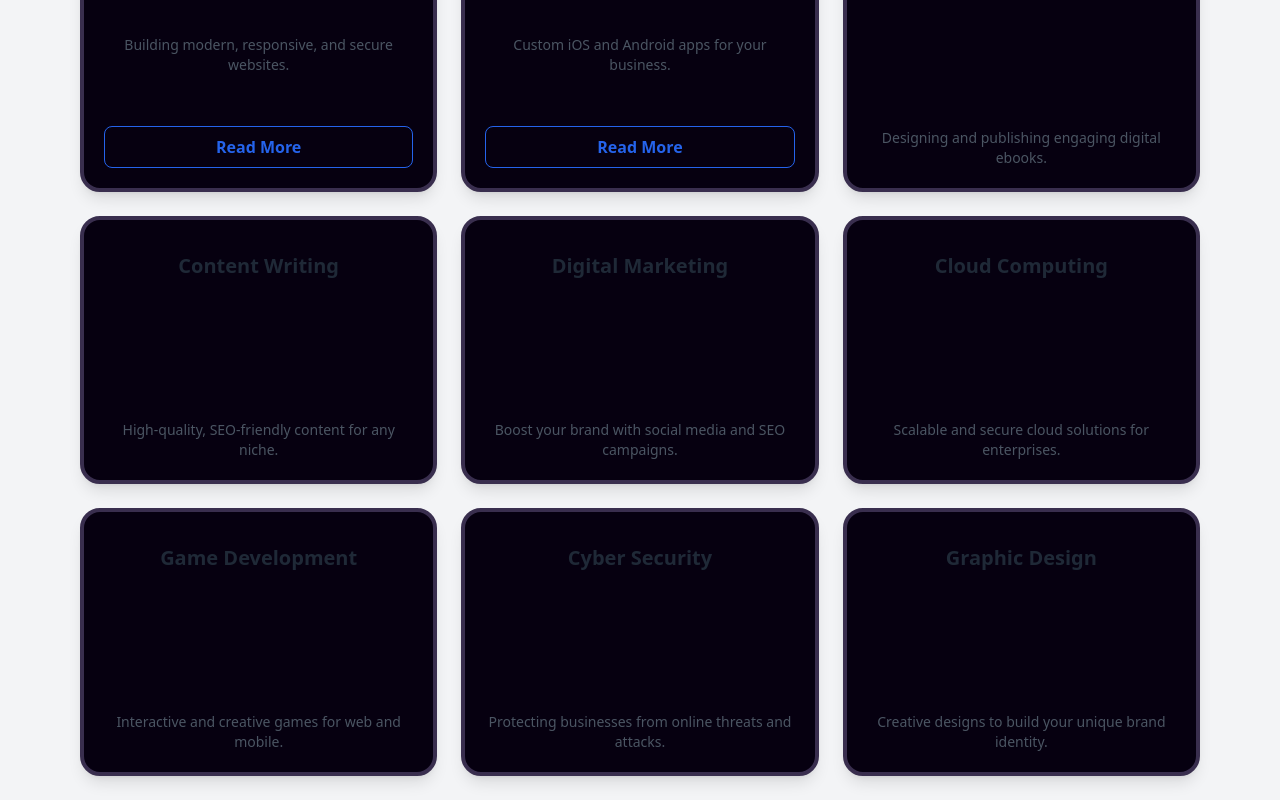
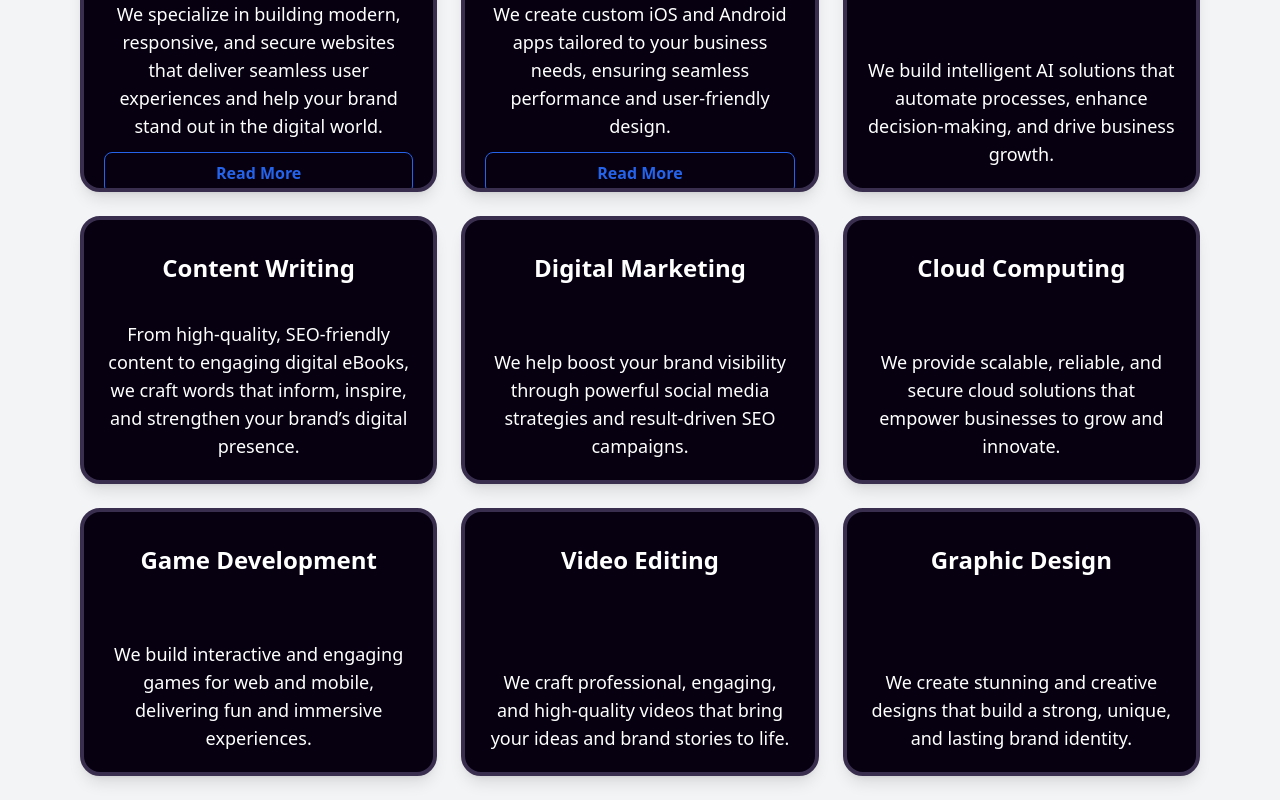
Before and after one commit to AMoizKhan/Company, a Next.js app: page / in a window 1280 px wide. Shown: the part 1140-1940 px from the top of the page. Built offline with nearby package versions, Linux system fonts and the light colour scheme.

Commit message:
Pages done

```diff
--- /dev/null
+++ b/src/Component/FAQs.jsx
@@ -0,0 +1,61 @@
+// FAQ.js
+"use client";
+
+export default function FAQ() {
+  return (
+    <div className="flex flex-col items-center text-center py-12 px-6">
+      <h2 className="text-3xl font-bold mb-4">Frequently Asked Questions</h2>
+      <p className="text-gray-600 max-w-2xl mb-10">
+        Supercharge your WordPress hosting with detailed website analytics, marketing tools.
+        Our experts are just part of the reason Bluehost is the ideal home for your WordPress website.
+        We're here to help you succeed!
+      </p>
+
+      <div className="grid grid-cols-1 md:grid-cols-2 gap-8 max-w-4xl">
+        <div>
+          <h3 className="text-lg font-semibold">
+            Q. Why can't people connect to the web server on my PC?
+          </h3>
+          <p className="text-gray-600">
+            We operate one of the most advanced 100 Gbit networks in the world,
+            complete with Anycast support and extensive DDoS protection.
+          </p>
+        </div>
+
+        <div>
+          <h3 className="text-lg font-semibold">
+            Q. What domain name should I choose for my site?
+          </h3>
+          <p className="text-gray-600">
+            We operate one of the most advanced 100 Gbit networks in the world,
+            complete with Anycast support and extensive DDoS protection.
+          </p>
+        </div>
+
+        <div>
+          <h3 className="text-lg font-semibold">
+            Q. How can I make my website work without www. in front?
+          </h3>
+          <p className="text-gray-600">
+            We operate one of the most advanced 100 Gbit networks in the world,
+            complete with Anycast support and extensive DDoS protection.
+          </p>
+        </div>
+
+        <div>
+          <h3 className="text-lg font-semibold">
+            Q. Why does Internet Information Server want a password?
+          </h3>
+          <p className="text-gray-600">
+            We operate one of the most advanced 100 Gbit networks in the world,
+            complete with Anycast support and extensive DDoS protection.
+          </p>
+        </div>
+      </div>
+
+      <button className="mt-12 px-6 py-3 bg-blue-600 text-white font-semibold rounded-lg shadow hover:bg-blue-700">
+        Get Support
+      </button>
+    </div>
+  );
+}
--- a/src/Component/card.jsx
+++ b/src/Component/card.jsx
@@ -2,11 +2,9 @@
 
 import ParticleCard from "./ParticleCard";
 
-
 export default function Card({
   title,
   description,
-  image,
   link,
   className = "",
 }) {
@@ -20,20 +18,11 @@ export default function Card({
       glowColor="132, 0, 255"
       enableBorderGlow={true}
     >
-      {/* Image */}
-      {image && (
-        <img
-          src={image}
-          alt={title}
-          className="w-full h-40 object-cover rounded-4xl"
-        />
-      )}
-
       {/* Title */}
-      <h3 className="text-xl font-bold text-gray-800 mt-3">{title}</h3>
+      <h3 className="text-2xl font-bold text-white mt-3">{title}</h3>
 
       {/* Description */}
-      <p className="text-gray-600 mt-2 text-sm">{description}</p>
+      <p className="text-lg text-white mt-2">{description}</p>
 
       {/* Read More */}
       {link && (
--- a/src/app/Home/index.jsx
+++ b/src/app/Home/index.jsx
@@ -1,5 +1,6 @@
 "use client";
 import Card from "@/Component/card";
+import FAQ from "@/Component/FAQs";
 import GodRays from "@/Component/GodRays";
 import GridCards from "@/Component/grid";
 import TestimonialSection from "@/Component/review";
@@ -9,42 +10,48 @@ export default function HomePage() {
   const services = [
     {
       title: "Web Development",
-      description: "Building modern, responsive, and secure websites.",
+      description: "We specialize in building modern, responsive, and secure websites that deliver seamless user experiences and help your brand stand out in the digital world.",
       link: "/services",
     },
     {
       title: "Mobile App Development",
-      description: "Custom iOS and Android apps for your business.",
+      description: "We create custom iOS and Android apps tailored to your business needs, ensuring seamless performance and user-friendly design.",
       link: "/services",
     },
     {
-      title: "Ebook Solutions",
-      description: "Designing and publishing engaging digital ebooks.",
-    },
+      title: "Artificial Intelligence",
+      description: "We build intelligent AI solutions that automate processes, enhance decision-making, and drive business growth.",
+    }
+    ,
     {
       title: "Content Writing",
-      description: "High-quality, SEO-friendly content for any niche.",
+      description: "From high-quality, SEO-friendly content to engaging digital eBooks, we craft words that inform, inspire, and strengthen your brand’s digital presence.",
     },
     {
       title: "Digital Marketing",
-      description: "Boost your brand with social media and SEO campaigns.",
-    },
+      description: "We help boost your brand visibility through powerful social media strategies and result-driven SEO campaigns.",
+    }
+    ,
     {
       title: "Cloud Computing",
-      description: "Scalable and secure cloud solutions for enterprises.",
-    },
+      description: "We provide scalable, reliable, and secure cloud solutions that empower businesses to grow and innovate.",
+    }
+    ,
     {
       title: "Game Development",
-      description: "Interactive and creative games for web and mobile.",
-    },
+      description: "We build interactive and engaging games for web and mobile, delivering fun and immersive experiences.",
+    }
+    ,
     {
-      title: "Cyber Security",
-      description: "Protecting businesses from online threats and attacks.",
-    },
+      title: "Video Editing",
+      description: "We craft professional, engaging, and high-quality videos that bring your ideas and brand stories to life.",
+    }
+    ,
     {
       title: "Graphic Design",
-      description: "Creative designs to build your unique brand identity.",
-    },
+      description: "We create stunning and creative designs that build a strong, unique, and lasting brand identity.",
+    }
+    ,
   ];
   const grid = [
     { img: "/img1.jpg", title: "Web Development", desc: "Modern websites with Next.js" },
@@ -151,7 +158,7 @@ export default function HomePage() {
           </div>
         </section>
       </div>
-      <div className="flex flex-col items-center text-center py-12 px-6">
+      {/* <div className="flex flex-col items-center text-center py-12 px-6">
         <h2 className="text-3xl font-bold mb-4">Frequently Asked Questions</h2>
         <p className="text-gray-600 max-w-2xl mb-10">
           Supercharge your WordPress hosting with detailed website analytics, marketing tools.
@@ -204,6 +211,9 @@ export default function HomePage() {
         <button className="mt-12 px-6 py-3 bg-blue-600 text-white font-semibold rounded-lg shadow hover:bg-blue-700">
           Get Support
         </button>
+      </div> */}
+      <div>
+        <FAQ />
       </div>
       <div>
         <TestimonialSection />
```
Lines whose indentation alone changed are shown as unchanged.
